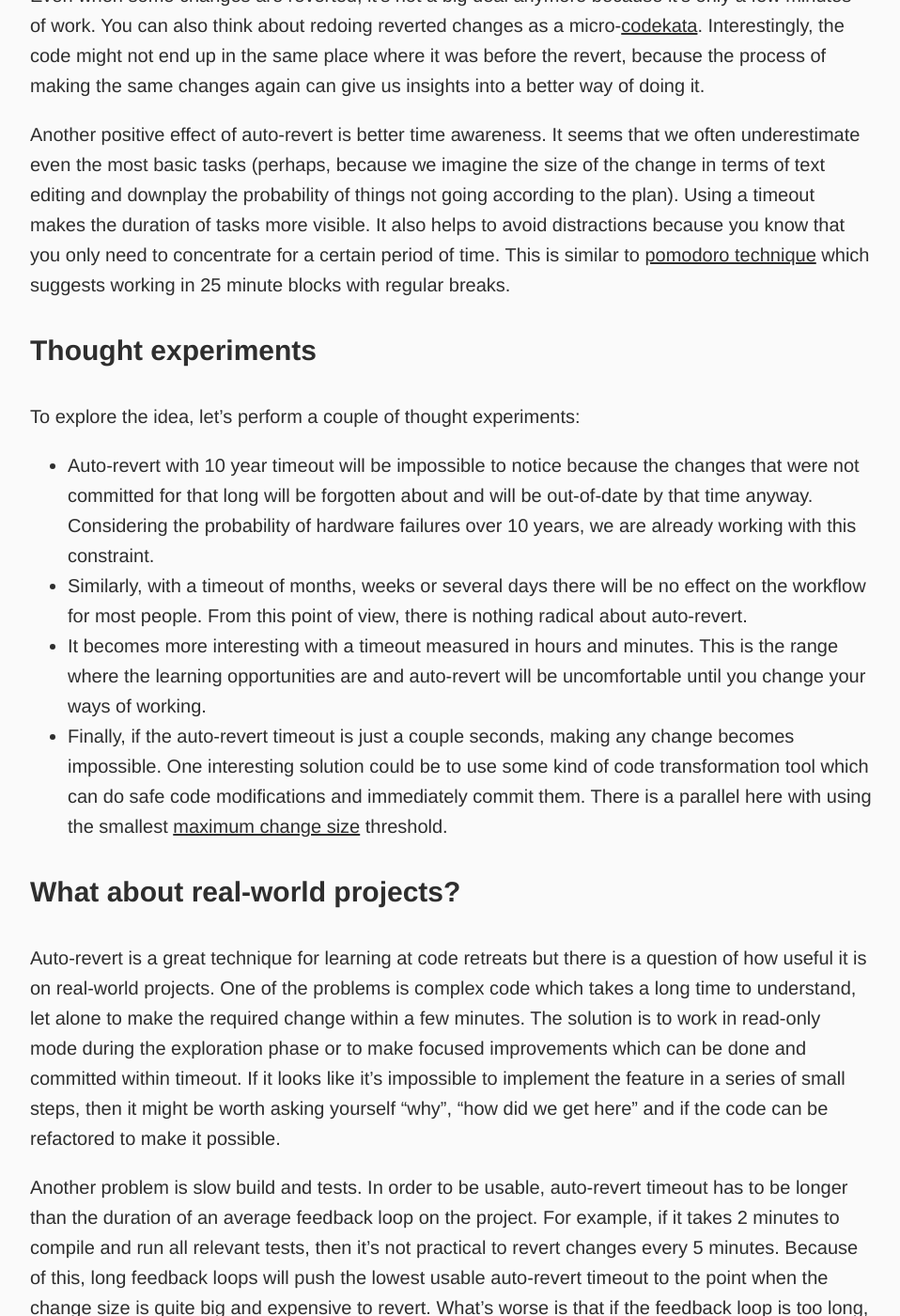
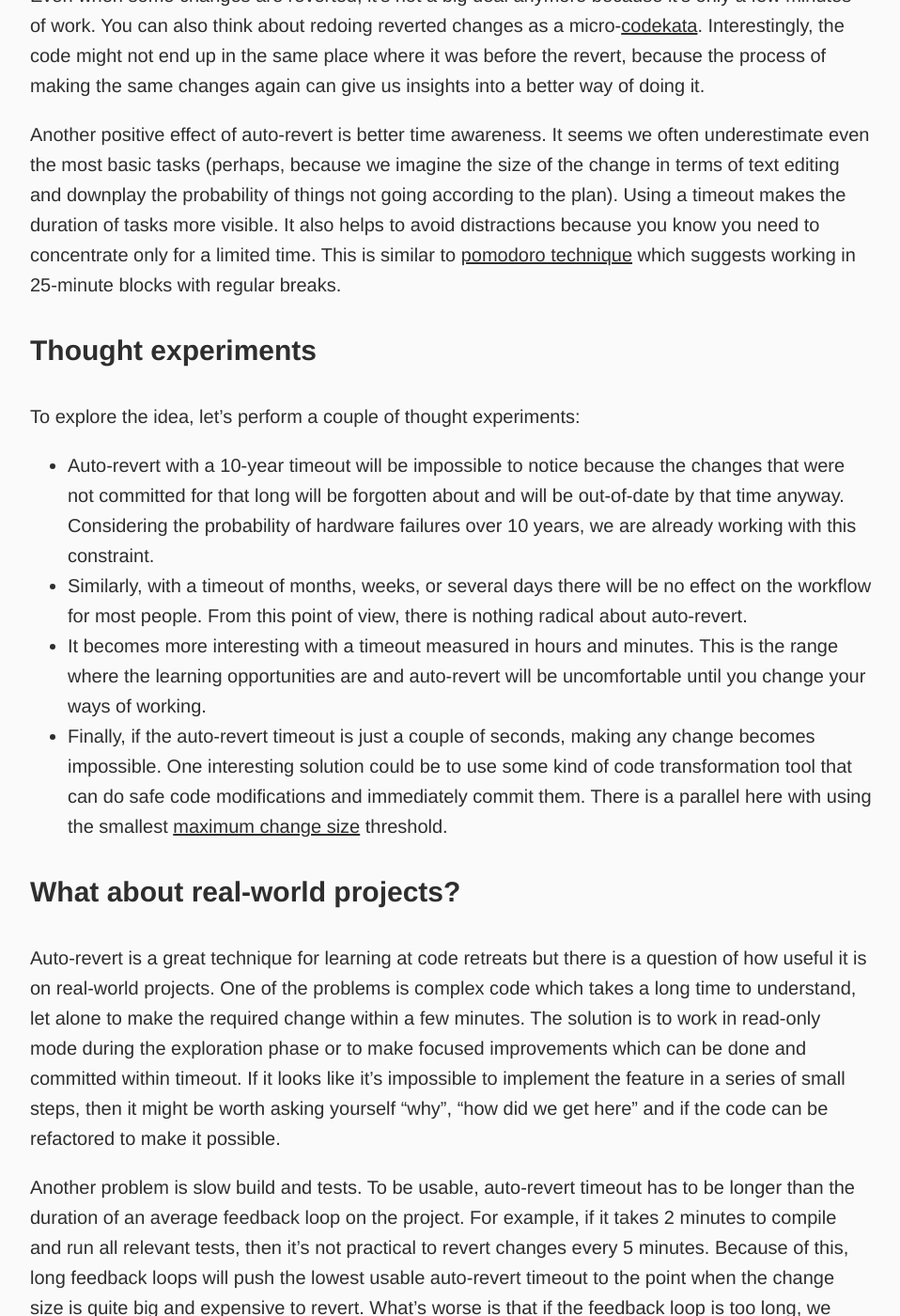
Before and after one commit to dkandalov/dkandalov.github.io, a Jekyll site: the page built from _posts/limited-wip/2021-04-28-limited-wip-auto-revert.md, in a window 1280 px wide and 1400 px high, scrolled down 1524 px. Shown: the whole window at 94% size, without its empty margins (160-1118 px from the left). Built offline with Jekyll 4.4.1, drawn with Linux system fonts in a browser that asks for light colours; our own code applies the rules of GitHub Pages for plain Markdown files; some of the changed text lies outside the part shown.

Commit message:
updated Limited WIP — Auto-revert blog post

```diff
--- a/_posts/limited-wip/2021-04-28-limited-wip-auto-revert.md
+++ b/_posts/limited-wip/2021-04-28-limited-wip-auto-revert.md
@@ -18,39 +18,38 @@ As the name suggests, auto-revert is about automatically reverting uncommitted c
 
 There is also an implicit rule that you can only commit when the code compiles and doesn't have any failing tests but, hopefully, it's not necessary to mention.
 
-It might seem ridiculous to give up control of when the code is reverted and use a timer instead. It can also be difficult emotionally because of the perceived time pressure to finish the task before timeout and the harsh penalty of code being reverted if it's not done on time. Plus with a low timeout duration (e.g. 5 minutes) it might seem impossible to get any work done. Given the above, it's reasonable to assume that using auto-revert is not going to work.
+It might seem ridiculous to give up control of when the code is reverted and use a timer instead. It can also be difficult emotionally because of the perceived time pressure to finish the task before the timeout and the harsh penalty of code being reverted if it's not done on time. Plus with a low timeout duration (e.g. 5 minutes) it might seem impossible to get any work done. Given the above, it's reasonable to assume that using auto-revert is not going to work.
 
-The trick is to change your ways of working to make small incremental code modifications (baby steps) so that the code is never too far away from being in a working state which can be committed. Once you get into this flow, auto-revert fades into the background and reverts become very rare. Even when some changes are reverted, it's not a big deal anymore because it's only a few minutes of work. You can also think about redoing reverted changes as a micro-[codekata]. Interestingly, the code might not end up in the same place where it was before the revert, because the process of making the same changes again can give us insights into a better way of doing it.
+The trick is to change your ways of working to make small incremental code modifications (baby steps) so that the code is never too far away from being in a working state that can be committed. Once you get into this flow, auto-revert fades into the background, and reverts become very rare. Even when some changes are reverted, it's not a big deal anymore because it's only a few minutes of work. You can also think about redoing reverted changes as a micro-[codekata]. Interestingly, the code might not end up in the same place where it was before the revert, because the process of making the same changes again can give us insights into a better way of doing it.
 
-Another positive effect of auto-revert is better time awareness. It seems that we often underestimate even the most basic tasks (perhaps, because we imagine the size of the change in terms of text editing and downplay the probability of things not going according to the plan). Using a timeout makes the duration of tasks more visible. It also helps to avoid distractions because you know that you only need to concentrate for a certain period of time. This is similar to [pomodoro technique] which suggests working in 25 minute blocks with regular breaks.
+Another positive effect of auto-revert is better time awareness. It seems we often underestimate even the most basic tasks (perhaps, because we imagine the size of the change in terms of text editing and downplay the probability of things not going according to the plan). Using a timeout makes the duration of tasks more visible. It also helps to avoid distractions because you know you need to concentrate only for a limited time. This is similar to [pomodoro technique] which suggests working in 25-minute blocks with regular breaks.
 
 
 ### Thought experiments
 To explore the idea, let's perform a couple of thought experiments:
-- Auto-revert with 10 year timeout will be impossible to notice because the changes that were not committed for that long will be forgotten about and will be out-of-date by that time anyway. Considering the probability of hardware failures over 10 years, we are already working with this constraint.
-- Similarly, with a timeout of months, weeks or several days there will be no effect on the workflow for most people. From this point of view, there is nothing radical about auto-revert.
+- Auto-revert with a 10-year timeout will be impossible to notice because the changes that were not committed for that long will be forgotten about and will be out-of-date by that time anyway. Considering the probability of hardware failures over 10 years, we are already working with this constraint.
+- Similarly, with a timeout of months, weeks, or several days there will be no effect on the workflow for most people. From this point of view, there is nothing radical about auto-revert.
 - It becomes more interesting with a timeout measured in hours and minutes. This is the range where the learning opportunities are and auto-revert will be uncomfortable until you change your ways of working.
-- Finally, if the auto-revert timeout is just a couple seconds, making any change becomes impossible. One interesting solution could be to use some kind of code transformation tool which can do safe code modifications and immediately commit them. There is a parallel here with using the smallest [maximum change size]({% post_url limited-wip/2021-04-22-limited-wip-max-change-size %}) threshold.
+- Finally, if the auto-revert timeout is just a couple of seconds, making any change becomes impossible. One interesting solution could be to use some kind of code transformation tool that can do safe code modifications and immediately commit them. There is a parallel here with using the smallest [maximum change size]({% post_url limited-wip/2021-04-22-limited-wip-max-change-size %}) threshold.
 
 
 ### What about real-world projects?
 Auto-revert is a great technique for learning at code retreats but there is a question of how useful it is on real-world projects. One of the problems is complex code which takes a long time to understand, let alone to make the required change within a few minutes. The solution is to work in read-only mode during the exploration phase or to make focused improvements which can be done and committed within timeout. If it looks like it's impossible to implement the feature in a series of small steps, then it might be worth asking yourself "why", "how did we get here" and if the code can be refactored to make it possible.
 
-Another problem is slow build and tests. In order to be usable, auto-revert timeout has to be longer than the duration of an average feedback loop on the project. For example, if it takes 2 minutes to compile and run all relevant tests, then it's not practical to revert changes every 5 minutes. Because of this, long feedback loops will push the lowest usable auto-revert timeout to the point when the change size is quite big and expensive to revert. What's worse is that if the feedback loop is too long, we naturally get distracted (start checking email or chatting to someone) and forget about the auto-revert timeout. Surely, this can be interpreted as "auto-revert doesn't work on real projects". Or you can use this as an opportunity to ask yourself "why". In particular, if running tests take too long, was it a conscious decision based on some trade-offs or it just happened to slow down over time. Slow compilers, build tools and editors/IDEs also often get in the way of fast feedback. It's less common to continuously measure the speed of a compiler or a build tool on the project — it feels that it's outside our circle of influence anyway. But maybe we should, because looking at modern programming environments, many of them don't provide particularly fast feedback, so unless we collectively make a big deal out of toolchain performance, it's likely to stay just around "ok".
+Another problem is slow build and tests. To be usable, auto-revert timeout has to be longer than the duration of an average feedback loop on the project. For example, if it takes 2 minutes to compile and run all relevant tests, then it's not practical to revert changes every 5 minutes. Because of this, long feedback loops will push the lowest usable auto-revert timeout to the point when the change size is quite big and expensive to revert. What's worse is that if the feedback loop is too long, we naturally get distracted (start checking email or chatting to someone) and forget about the auto-revert timeout. Surely, this can be interpreted as "auto-revert doesn't work on real projects". Or you can use this as an opportunity to ask yourself "why". In particular, if running tests takes too long, was it a conscious decision based on some trade-offs, or it just happened to slow down over time? Slow compilers, build tools, and editors/IDEs also often get in the way of fast feedback. It's less common to continuously measure the speed of a compiler or a build tool on the project — it feels that it's outside our circle of influence anyway. But maybe we should, because looking at modern programming environments, many of them don't provide particularly fast feedback, so unless we collectively make a big deal out of toolchain performance, it's likely to stay just around "ok".
 
 Finally, when using auto-revert, you might start committing really often. This brings up the question about the meaning of commit messages. If there are changes every few minutes, commits can become too fine-grained to write a separate message for each of them. One option might be to squash tiny commits into more chunky ones which can have more meaningful messages. Another idea is to decouple the process of integrating changes with other people from documenting project history (so commits on the trunk / main branch will be essentially like a "Save" button for distributed work).
 
 
 ### Try it yourself!
-The simplest way to try auto-revert is to use a timer on the command line or on your phone. Although if you're not pair-programming, it's easy to negotiate with yourself and skip the revert "just this one time". A bit more advanced approach might be to write a script which will perform `git reset` every few minutes and restart the timer if there are no local changes. I ended up going down the path of creating [Limited WIP plugin] for IntelliJ IDEs.
+The simplest way to try auto-revert is to use a timer on the command line or on your phone. Although if you're not pair-programming, it's easy to negotiate with yourself and skip the revert "just this one time". A bit more advanced approach might be to write a script that will perform a `git reset` every few minutes and restart the timer if there are no local changes. I ended up going down the path of creating [Limited WIP plugin] for IntelliJ IDEs.
 
-Auto-revert is an absolutely essential constraint to try on a [codekata] to challenge your current ways of working and observe reaction to code being reverted. It can be more tricky to use on a large-scale project but it's worth trying just to find the bottlenecks in your working environment. Similar to other workflows, nothing is set in stone with auto-revert, so feel free to experiment with it and have fun.
+Auto-revert is an absolutely essential constraint to try on a [codekata] to challenge your current ways of working and observe the reaction to code being reverted. It can be more tricky to use on a large-scale project, but it's worth trying just to find the bottlenecks in your working environment. Similar to other workflows, nothing is set in stone with auto-revert, so feel free to experiment with it and have fun.
 
 
 [TDD]: http://wiki.c2.com/?TestDrivenDevelopment
 [Limited WIP plugin]: https://github.com/dkandalov/limited-wip
 [Adrian Bolboaca]: https://twitter.com/adibolb
-[baby steps]: https://blog.adrianbolboaca.ro/2013/01/the-history-of-taking-baby-steps
 [code retreats]: https://www.coderetreat.org
 [codekata]: http://codekata.com
 [pomodoro technique]: https://en.wikipedia.org/wiki/Pomodoro_Technique
```
Also changed, not shown: other parts of _posts/limited-wip/2021-04-28-limited-wip-auto-revert.md (+3 -3 lines).
